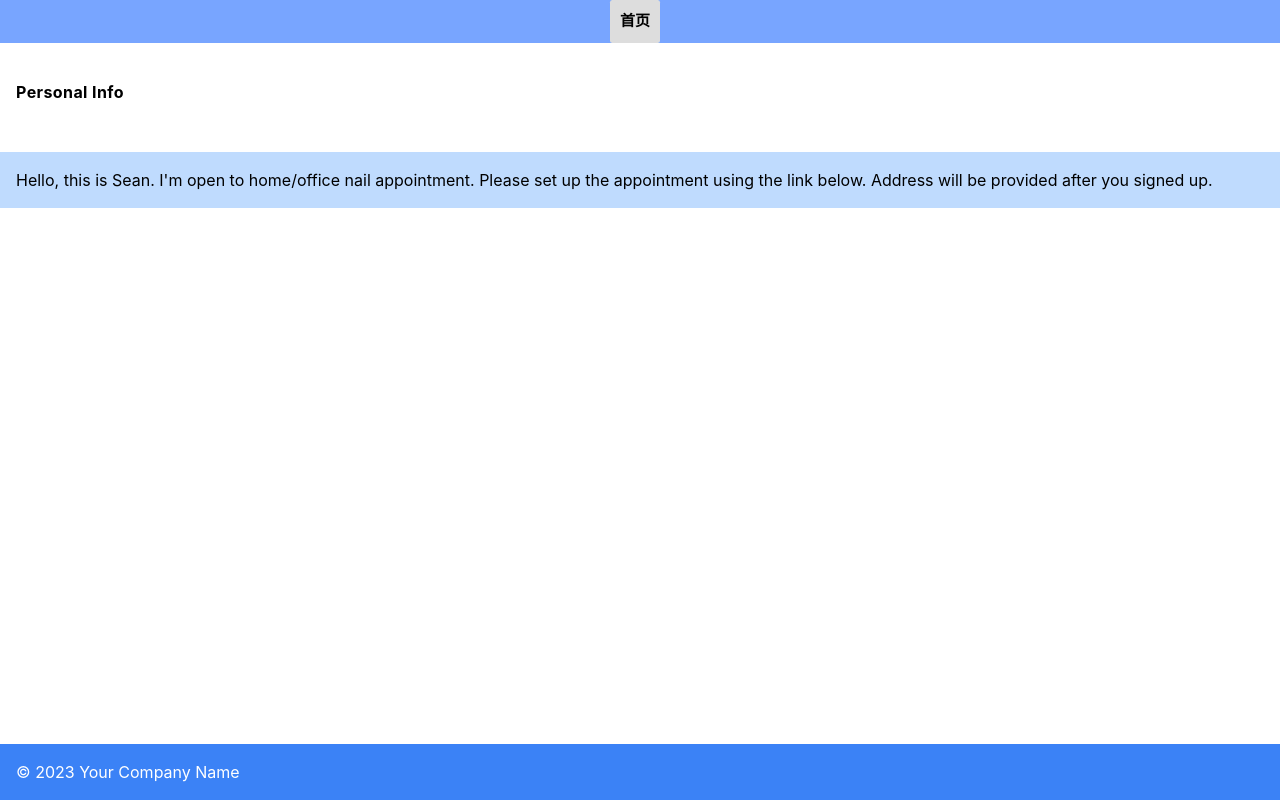
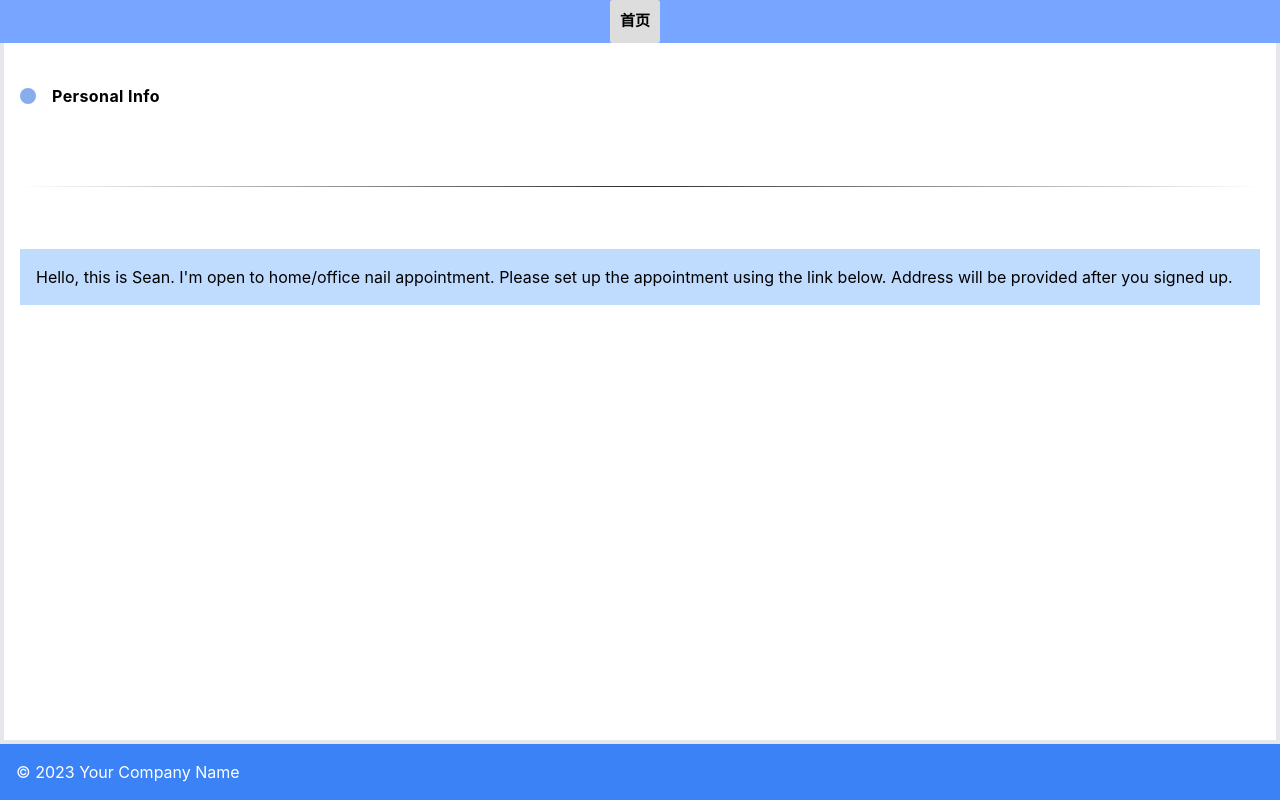
Before and after one commit to mengzhuou/SeanXuanPortfolio, a React (Create React App) app in the folder frontend/: page / in a window 1280 px wide. Built offline with nearby package versions, Linux system fonts and the light colour scheme.

Commit message:
added icon and hrline

```diff
--- a/frontend/package.json
+++ b/frontend/package.json
@@ -3,6 +3,9 @@
   "version": "0.1.0",
   "private": true,
   "dependencies": {
+    "@fortawesome/fontawesome-svg-core": "^6.4.2",
+    "@fortawesome/free-solid-svg-icons": "^6.4.2",
+    "@fortawesome/react-fontawesome": "^0.2.0",
     "@testing-library/jest-dom": "^5.17.0",
     "@testing-library/react": "^13.4.0",
     "@testing-library/user-event": "^13.5.0",
--- a/frontend/src/App.css
+++ b/frontend/src/App.css
@@ -64,3 +64,11 @@ font-family: "Neucha", cursive;
 border-radius: 5%;
 font-weight: bold;
 }
+
+.hrLine {
+	border: 0;
+  margin-top: 5%;
+  margin-bottom: 5%;
+  height: 1px;
+  background-image: linear-gradient(to right, rgba(0, 0, 0, 0), #312c2c, rgba(0, 0, 0, 0));
+}
--- a/frontend/src/components/Main.tsx
+++ b/frontend/src/components/Main.tsx
@@ -1,5 +1,8 @@
 import React from "react";
 import { useNavigate } from "react-router-dom";
+import { FontAwesomeIcon } from '@fortawesome/react-fontawesome'
+import { faCircle } from '@fortawesome/free-solid-svg-icons';
+
 const Main = () => {
     const navigate = useNavigate();
 
@@ -19,11 +22,13 @@ const Main = () => {
             </button>
           </div>
         </header>
-        <main className="container mx-auto py-8 flex-1">
-          <section>
-            <div className="flex items-center mb-8 mt-8">
+        <main className="p-4 border-4 container mx-auto py-8 flex-1">
+            <div className="flex items-center mt-8">
+                <FontAwesomeIcon icon={faCircle} style={{color: "#88adec",}} />
+
                 <div className="bg-white-500 font-bold tracking-wide text-black p-4">Personal Info</div>
             </div>
+            <div className="hrLine"></div>
             <div className="bg-blue-200 text-black p-4">
                 <p>
                     Hello, this is Sean. I'm open to home/office nail
@@ -31,7 +36,6 @@ const Main = () => {
                     below. Address will be provided after you signed up.
                 </p>
             </div>
-          </section>
         </main>
         <footer className="bg-blue-500 text-white p-4">
           © {new Date().getFullYear()} Your Company Name
```
Also changed, not shown: frontend/src/components/Main.css (deleted), 1 other file (tests, documents, lock files or other folders). Lines whose indentation alone changed are shown as unchanged.
